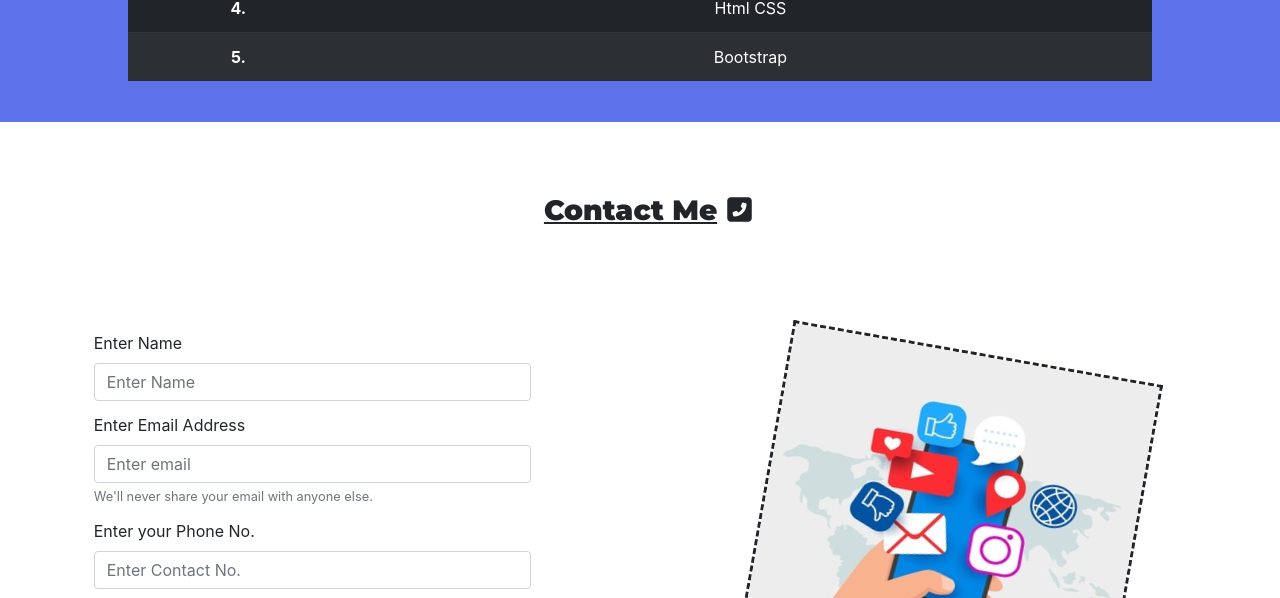
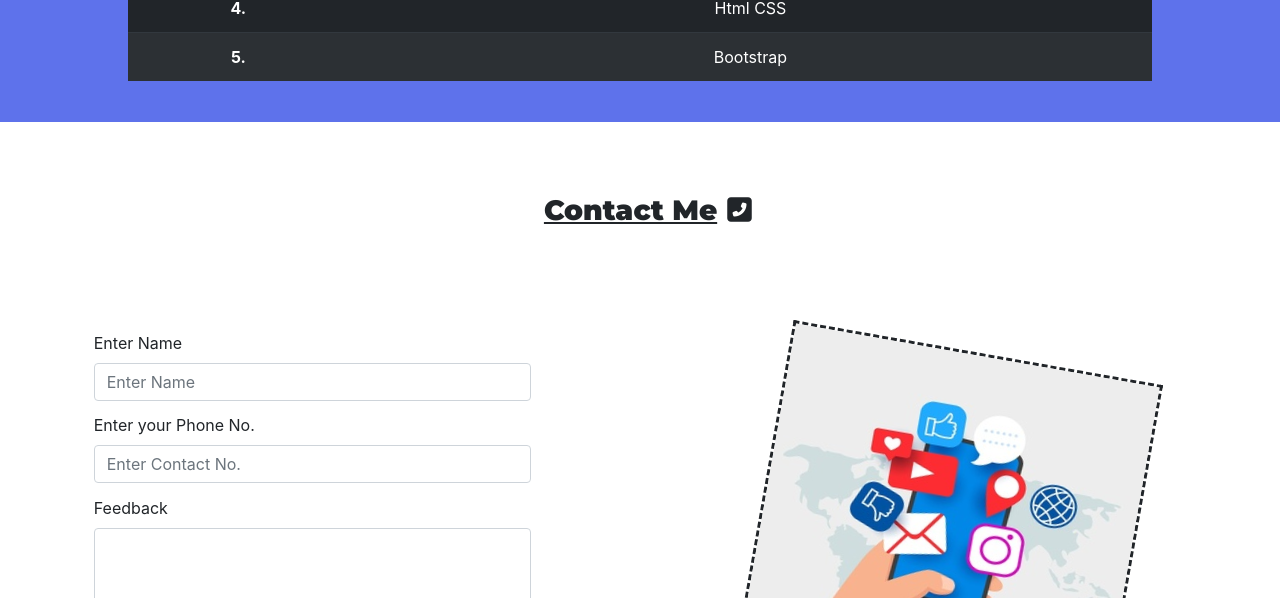
Before and after one commit to dhananjaySinghMakkerr/dhananjaysinghmakkerr.github.io, a plain HTML site: page index.html in a window 1280 px wide. Shown: the part 2506-3104 px from the top of the page. Drawn offline with nearby package versions, Linux system fonts and the light colour scheme.

Commit message:
Update index.html

```diff
--- a/index.html
+++ b/index.html
@@ -252,12 +252,7 @@
           </div>
 
 
-          <div class="form-group ContactForm">
-            <label for="EmailAddress">Enter Email Address</label>
-            <input type="email" class="form-control" id="EmailAddress" aria-describedby="emailHelp" name="email" placeholder="Enter email" />
-            <small id="emailHelp" class="form-text text-muted">We'll never share your email with anyone else.</small>
 
-          </div>
           <div class="form-group ContactForm">
             <label for="PhoneNo">Enter your Phone No.</label>
             <input type="number" class="form-control" name="PhoneNo" value="" placeholder="Enter Contact No.">
```
